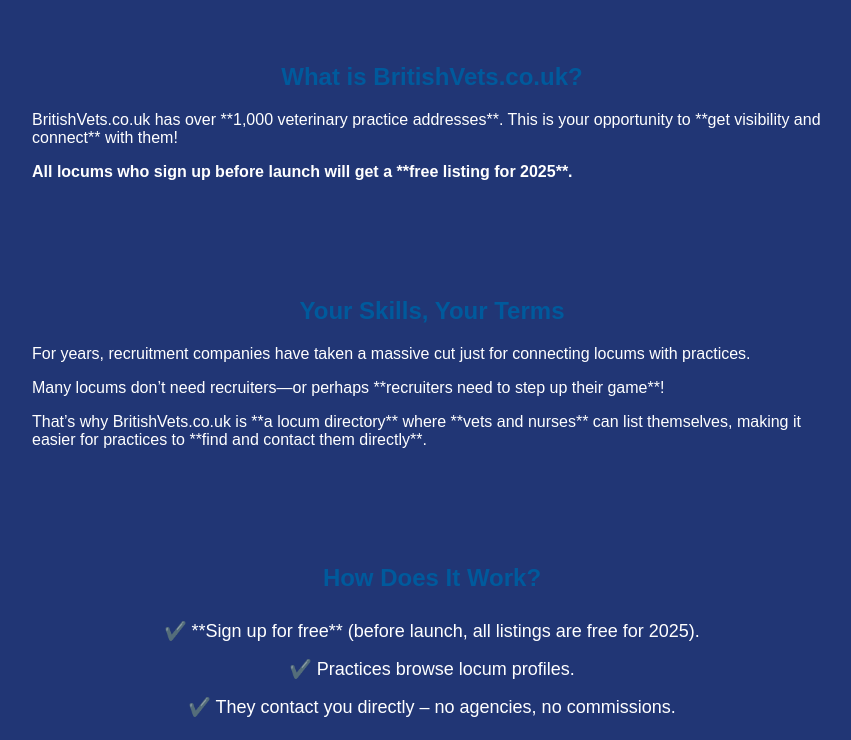
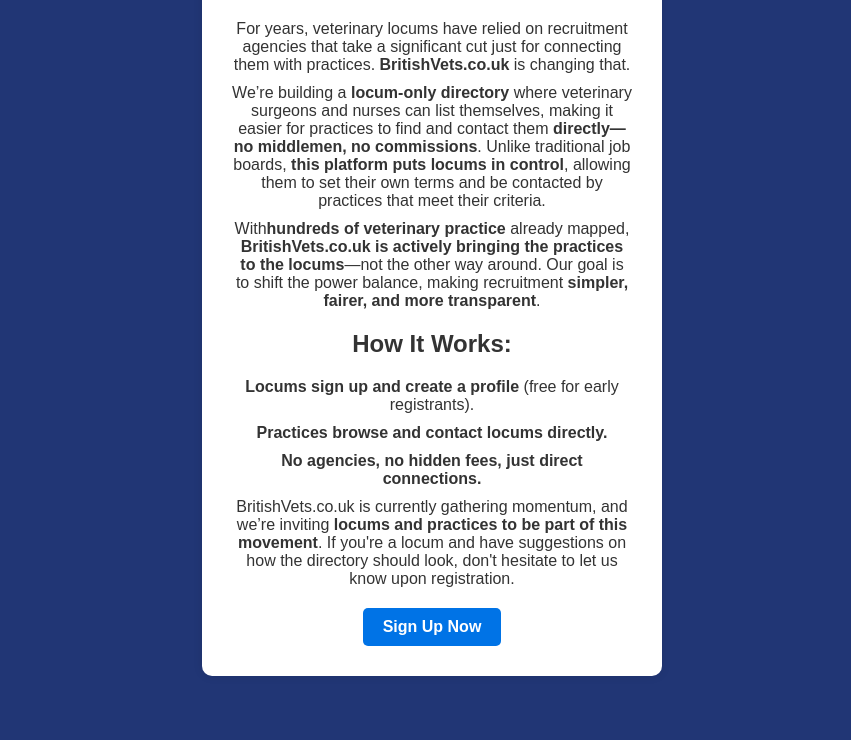
Before and after one commit to theGOvet/britishvets, a plain HTML site: page learnmore.html in a window 1280 px wide. Shown: the part 111-851 px from the top of the page, without its empty margins (208-1059 px from the left). After the commit the page ends 800 px from the top, so only its background shows below. Drawn offline with Linux system fonts and the light colour scheme.

Commit message:
Update learnmore.html

```diff
--- a/learnmore.html
+++ b/learnmore.html
@@ -3,42 +3,66 @@
 <head>
     <meta charset="UTF-8">
     <meta name="viewport" content="width=device-width, initial-scale=1.0">
-    <title>Learn More - BritishVets.co.uk</title>
-    <link rel="stylesheet" href="styles2.css">
+    <title>About BritishVets.co.uk</title>
+    <style>
+        body {
+            font-family: Arial, sans-serif;
+            text-align: center;
+            background-color: #213675;
+            color: #333;
+            margin: 0;
+            padding: 0;
+            display: flex;
+            justify-content: center;
+            align-items: center;
+            height: 100vh;
+        }
+        .container {
+            background: white;
+            padding: 30px;
+            border-radius: 10px;
+            box-shadow: 0 0 10px rgba(0, 0, 0, 0.1);
+            max-width: 400px;
+        }
+        h1 {
+            font-size: 24px;
+        }
+        p {
+            font-size: 16px;
+            margin: 10px 0;
+        }
+        .cta-button {
+            display: inline-block;
+            padding: 10px 20px;
+            background: #0073e6;
+            color: white;
+            text-decoration: none;
+            font-weight: bold;
+            border-radius: 5px;
+            margin-top: 10px;
+        }
+        .cta-button:hover {
+            background: #005bb5;
+        }
+        .footer {
+            font-size: 12px;
+            color: #777;
+            margin-top: 20px;
+        }
+    </style>
 </head>
 <body>
-
-    <header>
-        <h1>Why Join BritishVets.co.uk?</h1>
-        <p>Connecting locums directly with veterinary practices – no middlemen, no agency fees.</p>
-    </header>
-
-    <section class="intro">
-        <h2>What is BritishVets.co.uk?</h2>
-        <p>BritishVets.co.uk has over **1,000 veterinary practice addresses**. This is your opportunity to **get visibility and connect** with them!</p>
-        <p><strong>All locums who sign up before launch will get a **free listing for 2025**.</strong></p>
-    </section>
-
-    <section class="why-join">
-        <h2>Your Skills, Your Terms</h2>
-        <p>For years, recruitment companies have taken a massive cut just for connecting locums with practices.</p>
-        <p>Many locums don’t need recruiters—or perhaps **recruiters need to step up their game**!</p>
-        <p>That’s why BritishVets.co.uk is **a locum directory** where **vets and nurses** can list themselves, making it easier for practices to **find and contact them directly**.</p>
-    </section>
-
-    <section class="cta-section">
-        <h2>How Does It Work?</h2>
-        <ul>
-            <li>✔️ **Sign up for free** (before launch, all listings are free for 2025).</li>
-            <li>✔️ Practices browse locum profiles.</li>
-            <li>✔️ They contact you directly – no agencies, no commissions.</li>
-        </ul>
-        <a href="https://docs.google.com/forms/d/e/1FAIpQLSf95b2tVF7VPsFuO2xNu9rr3qg_uBAmBSfaCG20wMLhJBfFhg/viewform?usp=dialog" class="cta-button">🚑 Register as a Locum</a>
-    </section>
-
-    <footer>
-        <p>© 2024 BritishVets.co.uk. All rights reserved.</p>
-    </footer>
-
+    <div class="container">
+        <h1>BritishVets.co.uk: A New Way for Locums to Connect with Practices</h1>
+        <p>For years, veterinary locums have relied on recruitment agencies that take a significant cut just for connecting them with practices. <strong>BritishVets.co.uk</strong> is changing that.</p>
+        <p>We’re building a <strong>locum-only directory</strong> where veterinary surgeons and nurses can list themselves, making it easier for practices to find and contact them <strong>directly—no middlemen, no commissions</strong>. Unlike traditional job boards, <strong>this platform puts locums in control</strong>, allowing them to set their own terms and be contacted by practices that meet their criteria.</p>
+        <p>With<strong>hundreds of veterinary practice</strong> already mapped, <strong>BritishVets.co.uk is actively bringing the practices to the locums</strong>—not the other way around. Our goal is to shift the power balance, making recruitment <strong>simpler, fairer, and more transparent</strong>.</p>
+        <h2>How It Works:</h2>
+        <p><strong>Locums sign up and create a profile</strong> (free for early registrants).</p>
+        <p><strong>Practices browse and contact locums directly.</strong></p>
+        <p><strong>No agencies, no hidden fees, just direct connections.</strong></p>
+        <p>BritishVets.co.uk is currently gathering momentum, and we’re inviting <strong>locums and practices to be part of this movement</strong>. If you're a locum and have suggestions on how the directory should look, don't hesitate to let us know upon registration.</p>
+        <a href="#" class="cta-button">Sign Up Now</a>
+    </div>
 </body>
 </html>
```
